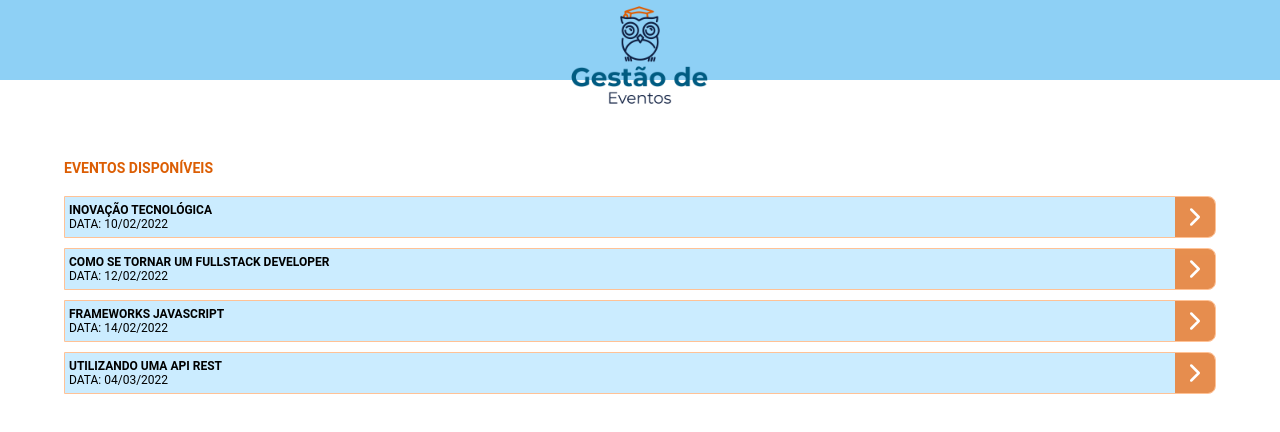
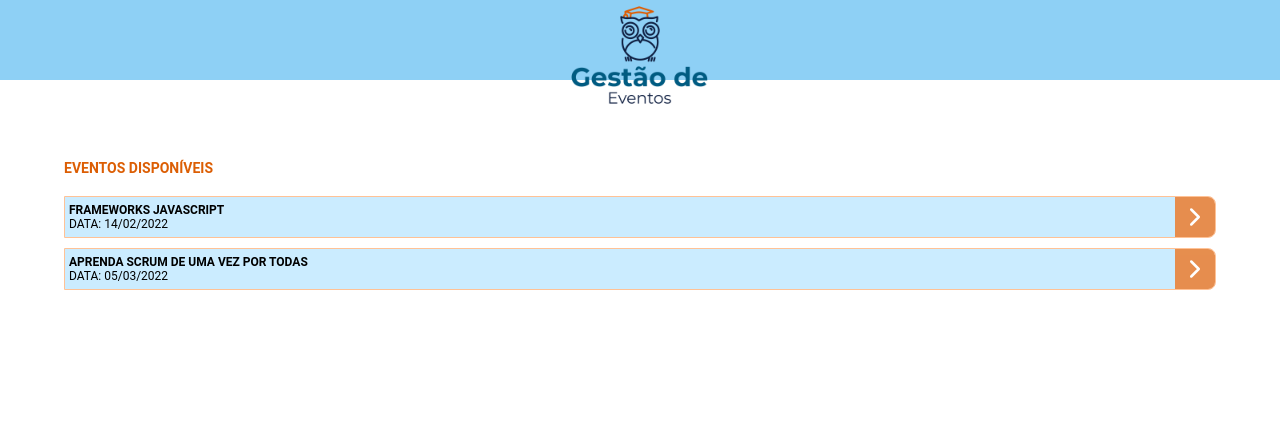
Before and after one commit to EricEOL/event_management, a Next.js app: page /events in a window 1280 px wide. Shown: the top 432 px of the page. Built offline with nearby package versions, Linux system fonts and the light colour scheme; data requests are answered from the project's data file.

Commit message:
Validanting user's profile using cookies

```diff
--- a/components/EventBar/index.tsx
+++ b/components/EventBar/index.tsx
@@ -3,9 +3,9 @@ import { FiChevronRight } from 'react-icons/fi';
 
 import styles from './styles.module.scss';
 
-export const EventBar = ({title, date}) => {
+export const EventBar = ({link, title, date}) => {
   return (
-    <Link href="#">
+    <Link href={link}>
       <div className={styles.box}>
 
         <div className={styles.informations}>
--- /dev/null
+++ b/components/Title/index.tsx
@@ -0,0 +1,7 @@
+import styles from './styles.module.scss';
+
+export const Title = ({title}) => {
+  return (
+    <h2 className={styles.title}>{title}</h2>
+  )
+}
--- /dev/null
+++ b/components/Title/styles.module.scss
@@ -0,0 +1,9 @@
+.title {
+  font-size: 14px;
+  text-transform: uppercase;
+  color: #dc5e04;
+
+  margin-bottom: 20px;
+
+  width: 100%;
+}
--- a/db.json
+++ b/db.json
@@ -3,22 +3,57 @@
     {
       "id": "0001",
       "title": "Inovação Tecnológica",
-      "date": "10/02/2022"
+      "speaker": "Eric Lopes",
+      "date": "10/02/2022",
+      "duration": "2h 50 min",
+      "manager": {
+        "name": "Thamiris Lopes",
+        "email": "thamiris@gmail.com"
+      }
     },
     {
       "id": "0002",
       "title": "Como se tornar um FullStack Developer",
-      "date": "12/02/2022"
+      "speaker": "Eric Lopes",
+      "date": "12/02/2022",
+      "duration":"3h 30 min",
+      "manager": {
+        "name": "Thamiris Lopes",
+        "email": "thamiris@gmail.com"
+      }
     },
     {
       "id": "0003",
       "title": "Frameworks Javascript",
-      "date": "14/02/2022"
+      "speaker": "",
+      "date": "14/02/2022",
+      "duration":"2h 50 min",
+      "manager": {
+        "name": "Thamiris Lopes",
+        "email": "thamiris@gmail.com"
+      }
     },
     {
       "id": "0004",
       "title": "Utilizando uma API Rest",
-      "date": "04/03/2022"
+      "speaker": "Eric Lopes",
+      "date": "04/03/2022",
+      "duration": "3h 30 min",
+      "manager": {
+        "name": "Thamiris Lopes",
+        "email": "thamiris@gmail.com"
+      }
+    },
+    {
+      "id": "0005",
+      "title": "Aprenda SCRUM de uma vez por todas",
+      "speaker": "",
+      "date": "05/03/2022",
+      "duration": "3h 30 min",
+      "manager": {
+        "name": "Thamiris Lopes",
+        "email": "thamiris@gmail.com"
+      }
     }
   ]
 }
--- a/package.json
+++ b/package.json
@@ -9,6 +9,7 @@
   "dependencies": {
     "axios": "^0.21.3",
     "next": "latest",
+    "nookies": "^2.5.2",
     "react": "^17.0.2",
     "react-dom": "^17.0.2",
     "react-icons": "^4.2.0",
--- a/pages/api/users/index.ts
+++ /dev/null
@@ -1,16 +0,0 @@
-import { NextApiRequest, NextApiResponse } from 'next'
-import { sampleUserData } from '../../../utils/sample-data'
-
-const handler = (_req: NextApiRequest, res: NextApiResponse) => {
-  try {
-    if (!Array.isArray(sampleUserData)) {
-      throw new Error('Cannot find user data')
-    }
-
-    res.status(200).json(sampleUserData)
-  } catch (err) {
-    res.status(500).json({ statusCode: 500, message: err.message })
-  }
-}
-
-export default handler
--- a/pages/events/index.tsx
+++ b/pages/events/index.tsx
@@ -1,16 +1,14 @@
 import { useEffect, useState } from 'react';
-import Link from 'next/link';
+import nookies, { setCookie } from 'nookies';
+
 import { api } from '../../services/api';
+
+import { Title } from '../../components/Title';
 import { EventBar } from '../../components/EventBar';
 import { Spinner } from '../../components/Spinner';
 import styles from './styles.module.scss';
 
-interface EventProps {
-  title: string;
-  data: string;
-}
-
-const Events = ({ data }) => {
+const Events = ({ data, profile }) => {
 
   const screenStates = {
     loading: "LOADING",
@@ -28,26 +26,45 @@ const Events = ({ data }) => {
 
   return (
     <section className={styles.section}>
-      <h2>Eventos Disponíveis</h2>
+      <Title title="Eventos Disponíveis" />
 
       {screenState === screenStates.loading && <Spinner />}
 
       {screenState === screenStates.loaded && events.map(event => (
-        <Link href="#" key={event.id}>
-          <EventBar title={event.title} date={event.date} />
-        </Link>
+        <EventBar
+          key={event.id}
+          link={profile === 'student' ? `/events/student/${event.id}` : `/events/speaker/${event.id}`}
+          title={event.title}
+          date={event.date}
+        />
       ))}
 
     </section>
   )
 }
 
-export async function getStaticProps(context) {
+export async function getServerSideProps(context) {
   const res = await api.get('events');
+
+  const cookies = nookies.get(context);
+
+  if(!cookies) {
+    setCookie(context, 'profile', 'student');
+  }
+
+  const profile = cookies['profile'];
+
+  let data;
+  if(profile === 'student') {
+    data = res.data.filter(event => event.speaker);
+  } else {
+    data = res.data.filter(event => !event.speaker);
+  }
 
   return {
     props: {
-      data: res.data
+      data,
+      profile
     }
   }
 }
--- a/pages/events/styles.module.scss
+++ b/pages/events/styles.module.scss
@@ -6,14 +6,4 @@
 
   width: 90vw;
   margin: 0 auto;
-
-  h2 {
-    font-size: 14px;
-    text-transform: uppercase;
-    color: #DC5E04;
-
-    margin-bottom: 20px;
-
-    width: 100%;
-  }
 }
```
Also changed, not shown: pages/events/speaker/[id].tsx (added, +7 -0 lines), pages/events/student/[id].tsx (renamed from pages/events/[id].tsx, +6 -2 lines), pages/index.tsx (+21 -5 lines), 1 other file (tests, documents, lock files or other folders).
